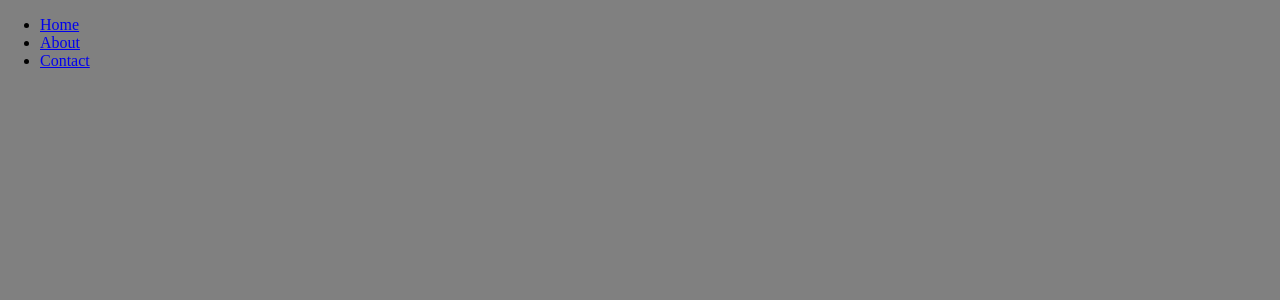
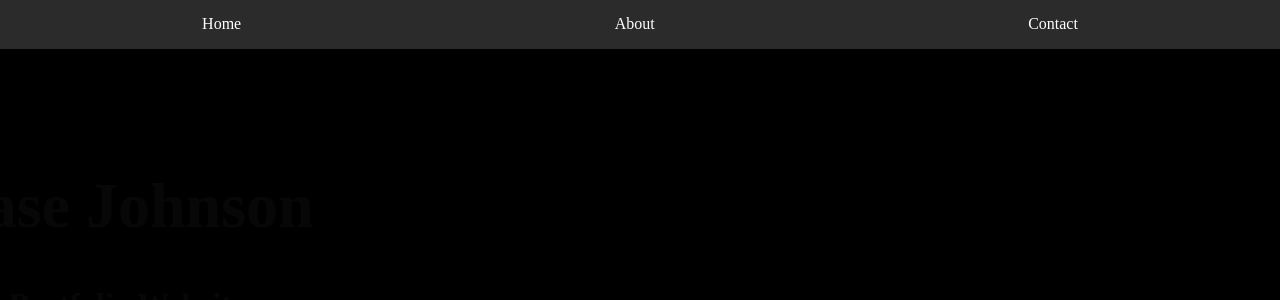
Before and after one commit to Kasej01/portfolio, a React (Create React App) app: page / in a window 1280 px wide. Shown: the top 300 px of the page. Built offline with nearby package versions, Linux system fonts and the light colour scheme.

Commit message:
Animation Hero added

```diff
--- /dev/null
+++ b/src/components/Hero.jsx
@@ -0,0 +1,13 @@
+import React from 'react';
+import '../styles/hero.css';
+
+function Hero (){
+    return (
+        <div className="hero-container">
+            <h1 className="hero-title">Hi, I'm Kase Johnson</h1>
+            <h3 className="hero-desc">Welcome to my Portfolio Website</h3>
+        </div>
+    );
+}
+
+export default Hero;
--- a/src/pages/Home.jsx
+++ b/src/pages/Home.jsx
@@ -1,6 +1,7 @@
 import { useState } from 'react';
 import { Link } from 'react-router-dom';
 import '../styles/home.css'
+import Hero from '../components/Hero';
 
 
 
@@ -8,7 +9,8 @@ function Home() {
 
     return (
         <div className = "home-container">
-
+            <Hero/>
+            test
         </div>
     );
 }
--- a/src/styles/global.css
+++ b/src/styles/global.css
@@ -1,5 +1,5 @@
 body{
     margin: 0;
     padding: 0;
-    background-color: grey;
+    background-color: black;
 }
--- /dev/null
+++ b/src/styles/hero.css
@@ -0,0 +1,37 @@
+@keyframes hero-animation {
+    0% {
+        transform: translate(0vw, 20vh);
+        opacity: 0.3;
+    }
+    30% {
+        transform: translate(0vw, 0vh);
+        opacity: 1;
+    }
+    60%{
+        transform: translate(0vw, 0vh);
+        opacity: 1;
+    }
+    100% {
+        opacity: 0;
+        transform: translate(-50vw, 0vh);
+        display: none;
+    }
+}
+
+.hero-container{
+    width: auto;
+    justify-content: center;
+    text-align: center;
+    margin-top: 15vh;
+    animation: hero-animation 6s ease forwards;
+}
+
+.hero-title{
+    font-size: 4rem;
+    color: white;
+}
+
+.hero-desc{
+    font-size: 2rem;
+    color: white;
+}
--- a/src/styles/home.css
+++ b/src/styles/home.css
@@ -1,3 +1,13 @@
 .home-container{
-    background-color: grey;
+    background-color: black;
 }
+
+
+@keyframes fadeOnLoad{
+    0%{
+        opacity: 0;
+    }
+    100%{
+        opacity: 2;
+    }
+}
--- a/src/styles/navbar.css
+++ b/src/styles/navbar.css
@@ -0,0 +1,23 @@
+.navbar{
+    width: auto;
+    background-color: rgb(143, 143, 143, 0.3);
+    color: white;
+}
+
+
+.nav-list{
+    display: flex;
+    flex-direction: row;
+    padding: 1.2vw;
+    margin: 0;
+    justify-content: space-around;
+}
+
+.nav-list-item a{
+    text-decoration: none;
+    color: white;
+}
+
+.nav-list-item{
+    list-style: none;
+}
```
Also changed, not shown: 1 other file (tests, documents, lock files or other folders).
